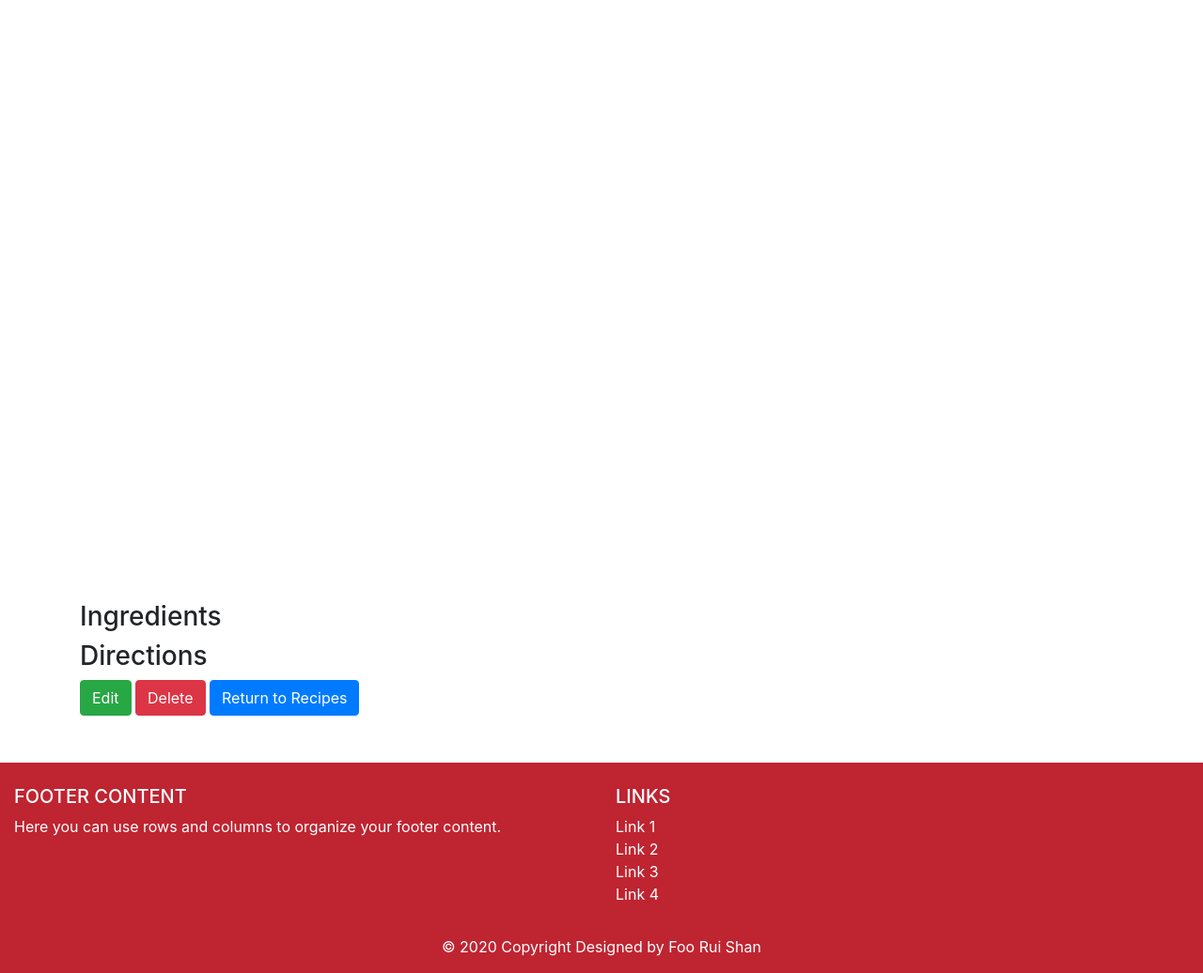
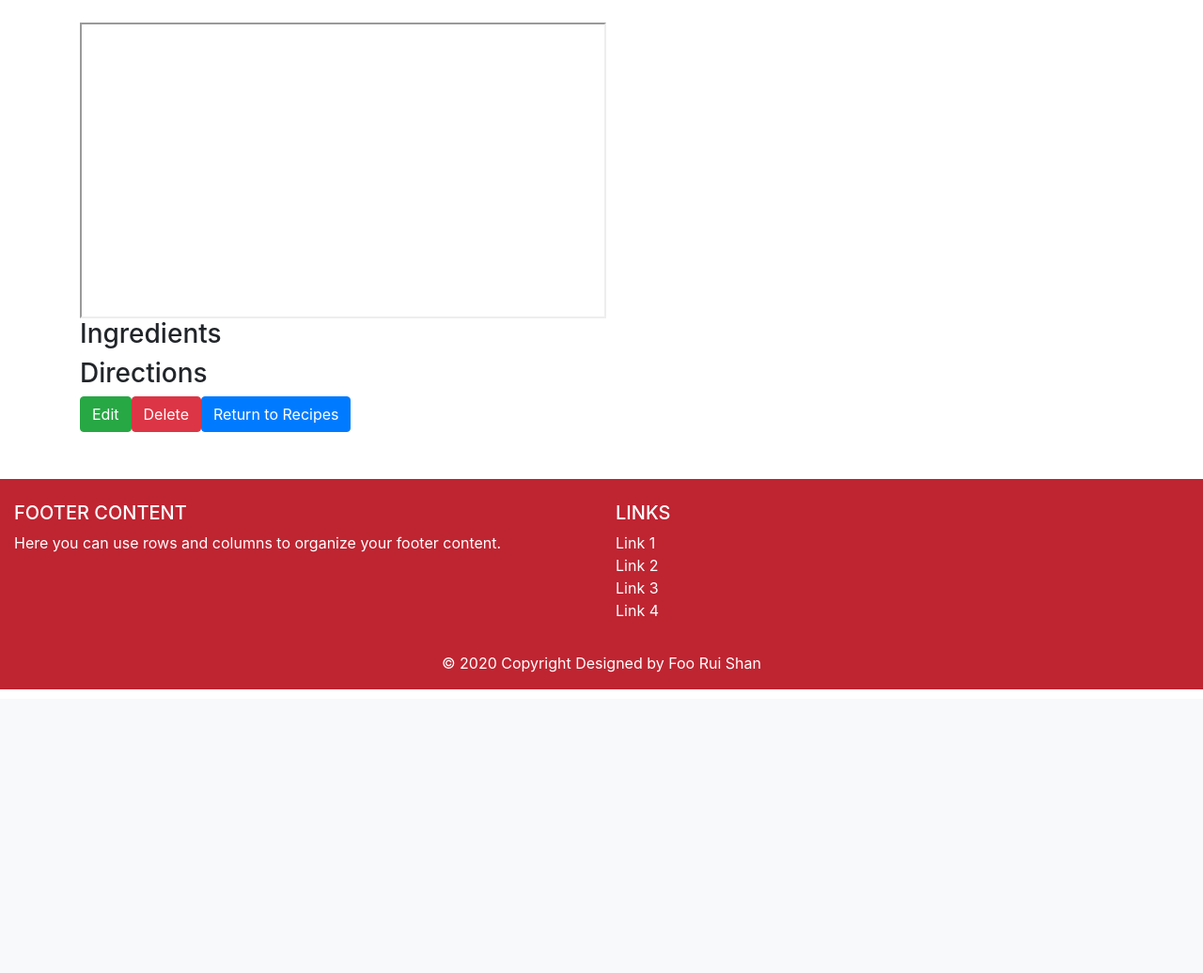
Before and after one commit to Code-Institute-Submissions/Minirazs-project3_inspirationalrecipebook, a Flask app: template templates/one_recipe.template.html in a window 1280 px wide. Shown: the part 56-1092 px from the top of the page at 94% size. After the commit the page ends 790 px from the top, so only its background shows below. Run offline with Flask 2, Linux system fonts and the light colour scheme; the template is opened without the code that fills it, so the values that code supplies are empty; some libraries are stand-ins or nearby versions.

Commit message:
styling the single recipe page

```diff
--- a/templates/one_recipe.template.html
+++ b/templates/one_recipe.template.html
@@ -2,27 +2,37 @@
 
 {%block content %}
 {{recipe}}
+<div class="container">
+    <div class="row">
         <h1>{{recipe.name}}</h1>
         {% if recipe.contributor == "Chef & Grandson" %}
         <h5>By Chef & Grandson</h5>
         {% endif %}
-
-    <p>{{recipe.description}}</p>
-
-    <div class="embed-responsive embed-responsive-16by9">
-        <iframe class="embed-responsive-item" src="{{recipe.media}}"></iframe>
     </div>
 
+    <div class="row">
+        <p>{{recipe.description}}</p>
+    </div>
+
+    <div class="row">
+        <iframe class="embed-responsive-item" width="560" height="315" src="{{recipe.media}}" allowfullscreen></iframe>
+    </div>
+
+    <div class="row">
         <h3>Ingredients</h3>
         {% for ingredient in recipe.ingredients %}
         <p><span class='index'>{{loop.index}}</span>. {{ingredient}}</p>
         {% endfor %}
+    </div>
 
+    <div class="row">
         <h3>Directions</h3>
         {% for direction in recipe.directions %}
         <p><span class='index'>{{loop.index}}</span>. {{direction}}</p>
         {% endfor %}
+    </div>
 
+    <div class="row">
         {% if recipe.contributor != "Chef & Grandson" %}
         <a href="{{ url_for('edit_recipe', recipe_id=recipe._id ) }}" class="btn btn-success">Edit</a>
 
@@ -31,4 +41,6 @@
         {% endif %}
 
         <a href="{{ url_for('show_recipes')}}" class="btn btn-primary">Return to Recipes</a>
+    </div>
+</div>
 {%endblock%}
```
Lines whose indentation alone changed are shown as unchanged.
